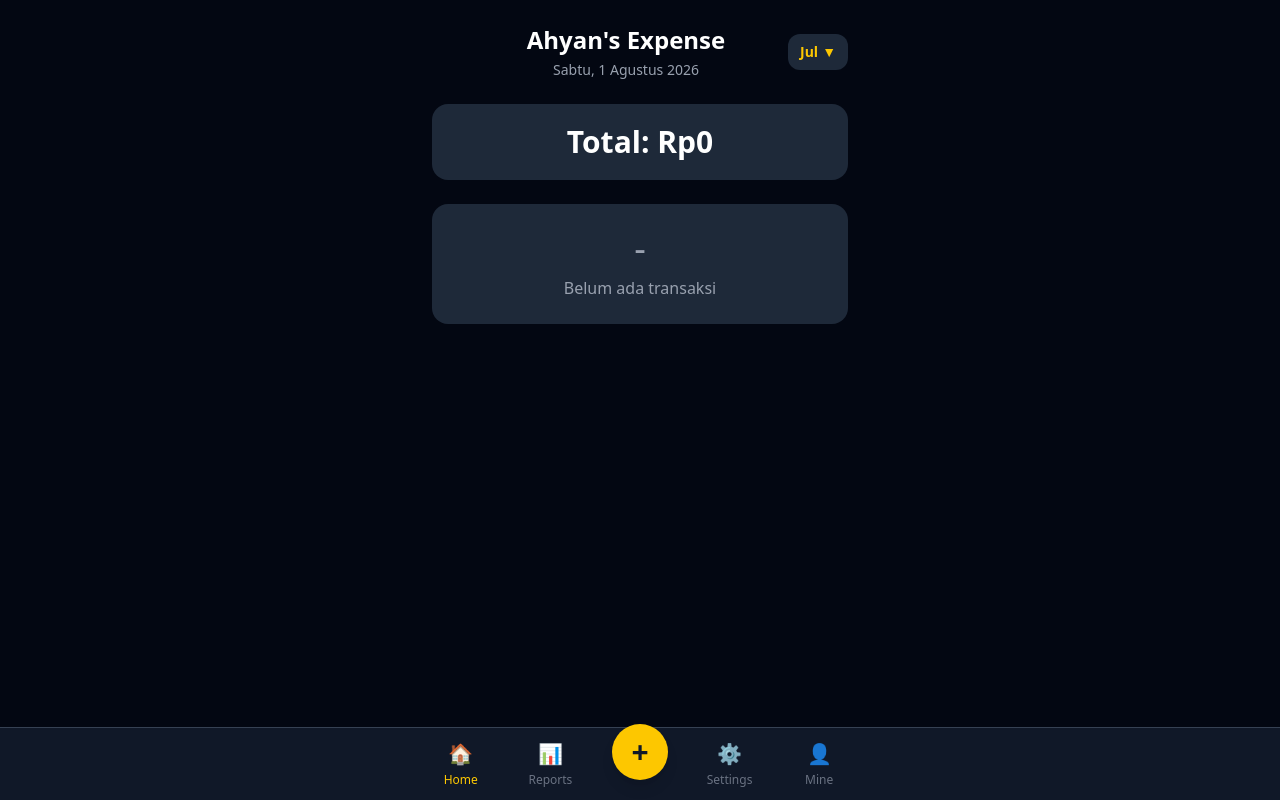
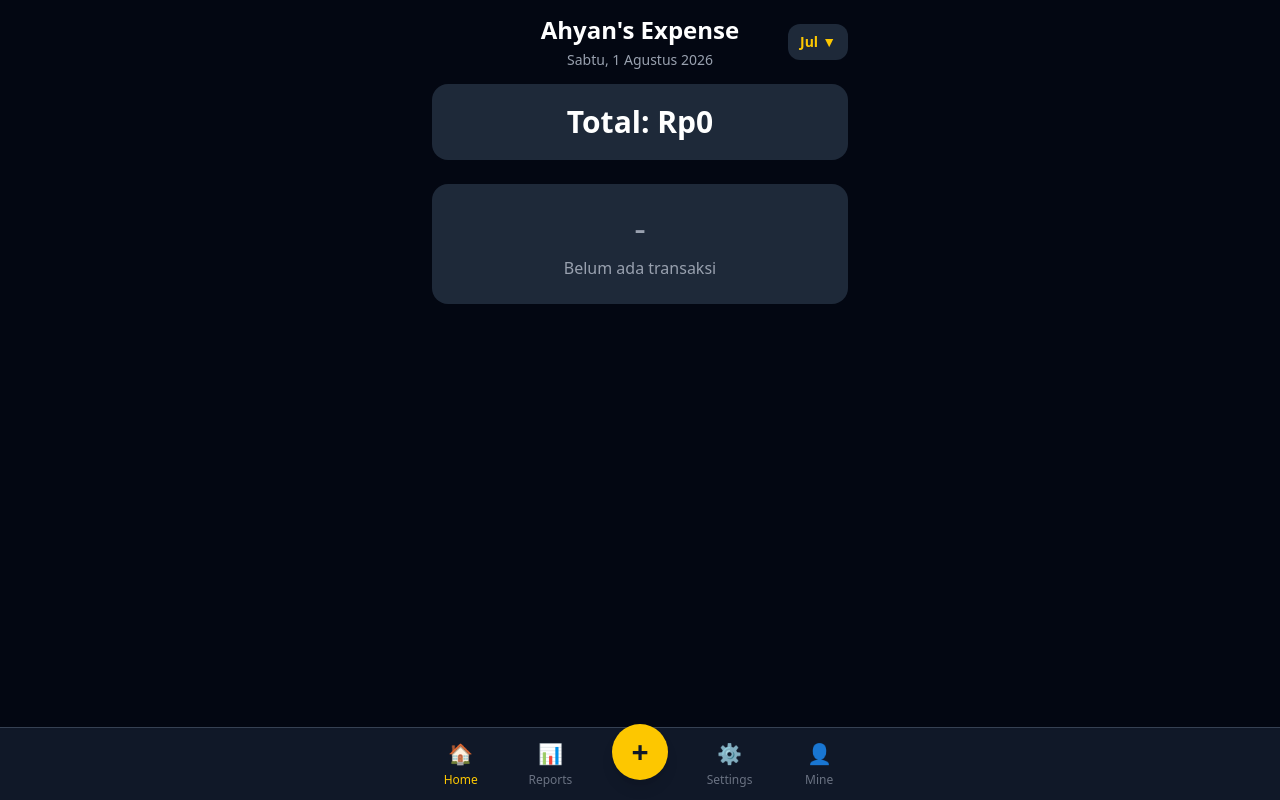
Before and after one commit to Ahyann/expense-tracker, a plain HTML site: page index.html in a window 1280 px wide. Drawn offline with nearby package versions, Linux system fonts and the light colour scheme.

Commit message:
fix: judul centered konsisten di semua tab

```diff
--- a/app.js
+++ b/app.js
@@ -289,6 +289,10 @@ function gantiTab(tab) {
   document.getElementById('tab-' + tab).classList.remove('text-gray-500');
   document.getElementById('tab-' + tab).classList.add('text-yellow-400');
 
+  // Sembunyiin/tampilkan tombol filter bulan
+  const btnFilter = document.getElementById('btn-filter-bulan');
+  btnFilter.style.visibility = tab === 'settings' ? 'hidden' : 'visible';
+
   if (tab === 'reports') renderReports();
 }
 
--- a/index.html
+++ b/index.html
@@ -12,23 +12,29 @@
       navigator.serviceWorker.register('/service-worker.js');
     }
   </script>
+  <style>
+  html {
+    overflow-y: scroll;
+  }
+</style>
 </head>
 <body class="bg-gray-950 text-white min-h-screen">
 
   <div class="max-w-md mx-auto px-4 pb-20">
 
     <!-- Header -->
-    <div class="py-6 flex justify-between items-center">
-      <div class="w-8"></div>
-      <div class="text-center">
+    <div class="py-6 relative flex items-center">
+      <div class="absolute left-0 right-0 text-center pointer-events-none">
         <h1 class="text-2xl font-bold">Ahyan's Expense</h1>
         <p id="tanggal-hari-ini" class="text-gray-400 text-sm mt-1"></p>
       </div>
-      <button onclick="bukaFilterBulan()" id="btn-filter-bulan"
-        class="bg-gray-800 rounded-xl px-3 py-2 text-sm font-bold text-yellow-400 flex items-center gap-1">
-        <span id="label-filter-bulan">Jul</span>
-        <span>▼</span>
-      </button>
+      <div class="ml-auto relative z-10">
+        <button onclick="bukaFilterBulan()" id="btn-filter-bulan"
+          class="bg-gray-800 rounded-xl px-3 py-2 text-sm font-bold text-yellow-400 flex items-center gap-1">
+          <span id="label-filter-bulan">Jul</span>
+          <span>▼</span>
+        </button>
+      </div>
     </div>
 
     <!-- TAB HOME -->
```
